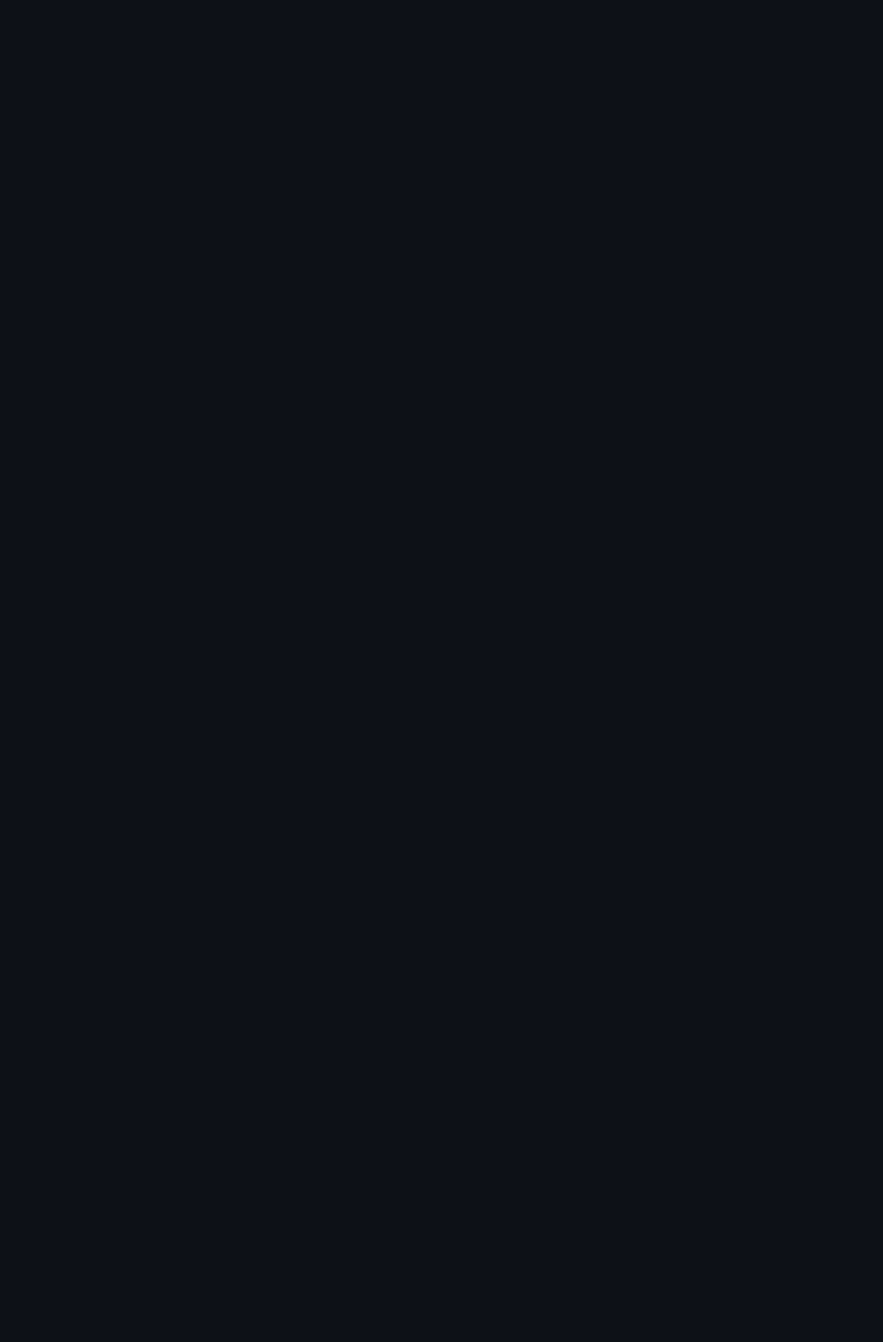
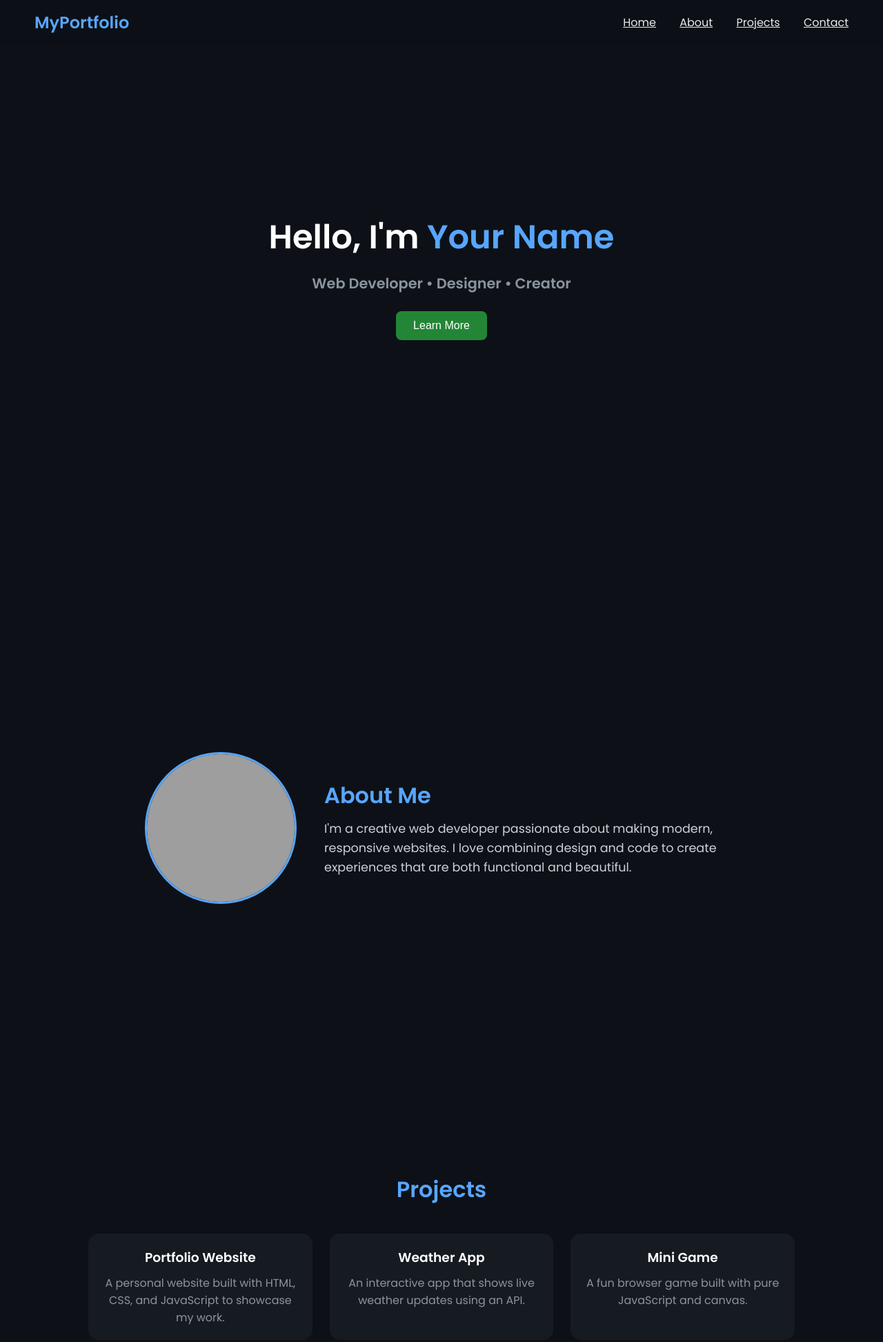
Before and after one commit to Loasy821/Loasy, a plain HTML site: page index.html in a window 1280 px wide. Shown: the top 1945 px of the page at 69% size. Before the commit the page ends 800 px from the top, so only its background shows below. Drawn offline with Linux system fonts and the light colour scheme; grey boxes are pictures that could not be loaded.

Commit message:
Updated index.html please work

```diff
--- a/index.html
+++ b/index.html
@@ -3,10 +3,12 @@
 <head>
   <meta charset="UTF-8" />
   <meta name="viewport" content="width=device-width, initial-scale=1.0" />
-  <title>Loasy821</title>
+  <title>My Portfolio</title>
+
+  <!-- Google Fonts (works fine on GitHub Pages) -->
+  <link href="https://fonts.googleapis.com/css2?family=Poppins:wght@400;600&display=swap" rel="stylesheet" />
 
   <style>
-    /* --- GLOBAL STYLES --- */
     * {
       margin: 0;
       padding: 0;
@@ -21,65 +23,51 @@
       overflow-x: hidden;
     }
 
-    a {
-      color: inherit;
-      text-decoration: none;
-    }
-
     /* --- NAVBAR --- */
     header {
       position: fixed;
-      width: 100%;
       top: 0;
       left: 0;
+      width: 100%;
       background: rgba(13, 17, 23, 0.9);
-      backdrop-filter: blur(8px);
+      backdrop-filter: blur(10px);
       display: flex;
       justify-content: space-between;
       align-items: center;
       padding: 15px 50px;
-      z-index: 1000;
-      transition: background 0.3s;
+      z-index: 10;
+      transition: background 0.3s ease;
     }
 
     header.scrolled {
-      background: rgba(13, 17, 23, 0.98);
+      background: rgba(13, 17, 23, 1);
     }
 
     .logo {
       font-size: 1.5rem;
-      font-weight: 700;
+      font-weight: 600;
       color: #58a6ff;
-      letter-spacing: 1px;
     }
 
     nav a {
+      color: #e6edf3;
       margin-left: 30px;
+      position: relative;
       font-weight: 500;
-      position: relative;
+      transition: color 0.2s;
     }
 
-    nav a::after {
-      content: "";
-      position: absolute;
-      bottom: -5px;
-      left: 0;
-      width: 0;
-      height: 2px;
-      background: #58a6ff;
-      transition: width 0.3s;
+    nav a:hover {
+      color: #58a6ff;
     }
 
-    nav a:hover::after {
-      width: 100%;
-    }
-
-    /* --- HERO SECTION --- */
+    /* --- SECTIONS --- */
     section {
       padding: 100px 10%;
       min-height: 100vh;
     }
 
+    /* --- HERO --- */
     .hero {
       display: flex;
       flex-direction: column;
@@ -89,16 +77,17 @@
     }
 
     .hero h1 {
-      font-size: 3.5rem;
-      margin-bottom: 10px;
+      font-size: 3rem;
+      color: #fff;
+      margin-bottom: 15px;
       animation: fadeIn 1s ease forwards;
     }
 
     .hero h2 {
-      font-size: 1.5rem;
+      font-size: 1.3rem;
       color: #8b949e;
-      margin-bottom: 30px;
-      animation: fadeIn 1.5s ease forwards;
+      margin-bottom: 25px;
+      animation: fadeIn 1.3s ease forwards;
     }
 
     .hero button {
@@ -109,8 +98,8 @@
       color: #fff;
       font-size: 1rem;
       cursor: pointer;
-      transition: transform 0.2s, background 0.3s;
-      animation: fadeIn 2s ease forwards;
+      transition: background 0.3s, transform 0.2s;
+      animation: fadeIn 1.6s ease forwards;
     }
 
     .hero button:hover {
@@ -118,7 +107,7 @@
       background: #2ea043;
     }
 
-    /* --- ABOUT SECTION --- */
+    /* --- ABOUT --- */
     .about {
       display: flex;
       align-items: center;
@@ -128,8 +117,8 @@
     }
 
     .about img {
-      width: 250px;
-      height: 250px;
+      width: 220px;
+      height: 220px;
       border-radius: 50%;
       border: 3px solid #58a6ff;
       object-fit: cover;
@@ -142,4 +131,152 @@
     .about-text h2 {
       font-size: 2rem;
       color: #58a6ff;
-      margin-bot
+      margin-bottom: 10px;
+    }
+
+    .about-text p {
+      color: #c9d1d9;
+      font-size: 1.1rem;
+      line-height: 1.6;
+    }
+
+    /* --- PROJECTS --- */
+    .projects {
+      text-align: center;
+    }
+
+    .projects h2 {
+      font-size: 2rem;
+      color: #58a6ff;
+      margin-bottom: 40px;
+    }
+
+    .project-grid {
+      display: grid;
+      grid-template-columns: repeat(auto-fit, minmax(250px, 1fr));
+      gap: 25px;
+    }
+
+    .project {
+      background: #161b22;
+      padding: 20px;
+      border-radius: 15px;
+      transition: transform 0.3s, box-shadow 0.3s;
+    }
+
+    .project:hover {
+      transform: translateY(-5px);
+      box-shadow: 0 8px 20px rgba(88, 166, 255, 0.3);
+    }
+
+    .project h3 {
+      color: #fff;
+      margin-bottom: 10px;
+    }
+
+    .project p {
+      color: #8b949e;
+    }
+
+    /* --- CONTACT --- */
+    .contact {
+      text-align: center;
+    }
+
+    .contact h2 {
+      color: #58a6ff;
+      margin-bottom: 20px;
+    }
+
+    .contact p {
+      color: #c9d1d9;
+      margin-bottom: 10px;
+    }
+
+    footer {
+      text-align: center;
+      padding: 20px;
+      background: #0b0f14;
+      color: #8b949e;
+      font-size: 0.9rem;
+    }
+
+    /* --- ANIMATIONS --- */
+    @keyframes fadeIn {
+      from {
+        opacity: 0;
+        transform: translateY(20px);
+      }
+      to {
+        opacity: 1;
+        transform: translateY(0);
+      }
+    }
+  </style>
+</head>
+
+<body>
+  <header id="header">
+    <div class="logo">MyPortfolio</div>
+    <nav>
+      <a href="#home">Home</a>
+      <a href="#about">About</a>
+      <a href="#projects">Projects</a>
+      <a href="#contact">Contact</a>
+    </nav>
+  </header>
+
+  <section class="hero" id="home">
+    <h1>Hello, I'm <span style="color:#58a6ff;">Your Name</span></h1>
+    <h2>Web Developer • Designer • Creator</h2>
+    <button onclick="document.getElementById('about').scrollIntoView({behavior:'smooth'})">Learn More</button>
+  </section>
+
+  <section class="about" id="about">
+    <img src="https://i.imgur.com/6VBx3io.png" alt="Profile Picture">
+    <div class="about-text">
+      <h2>About Me</h2>
+      <p>
+        I'm a creative web developer passionate about making modern, responsive websites.
+        I love combining design and code to create experiences that are both functional and beautiful.
+      </p>
+    </div>
+  </section>
+
+  <section class="projects" id="projects">
+    <h2>Projects</h2>
+    <div class="project-grid">
+      <div class="project">
+        <h3>Portfolio Website</h3>
+        <p>A personal website built with HTML, CSS, and JavaScript to showcase my work.</p>
+      </div>
+      <div class="project">
+        <h3>Weather App</h3>
+        <p>An interactive app that shows live weather updates using an API.</p>
+      </div>
+      <div class="project">
+        <h3>Mini Game</h3>
+        <p>A fun browser game built with pure JavaScript and canvas.</p>
+      </div>
+    </div>
+  </section>
+
+  <section class="contact" id="contact">
+    <h2>Contact</h2>
+    <p>Email: <a href="mailto:you@example.com">you@example.com</a></p>
+    <p>GitHub: <a href="#">github.com/yourusername</a></p>
+    <p>LinkedIn: <a href="#">linkedin.com/in/yourprofile</a></p>
+  </section>
+
+  <footer>© 2025 Your Name. All Rights Reserved.</footer>
+
+  <script>
+    // Navbar color change on scroll
+    window.addEventListener("scroll", () => {
+      const header = document.getElementById("header");
+      header.classList.toggle("scrolled", window.scrollY > 50);
+    });
+  </script>
+</body>
+</html>
+=
```
